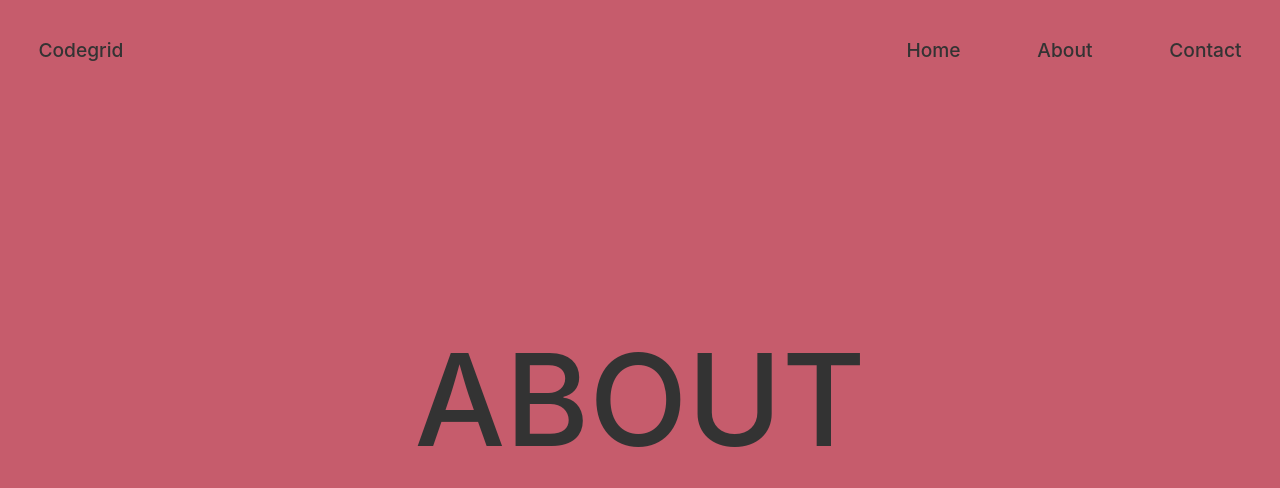
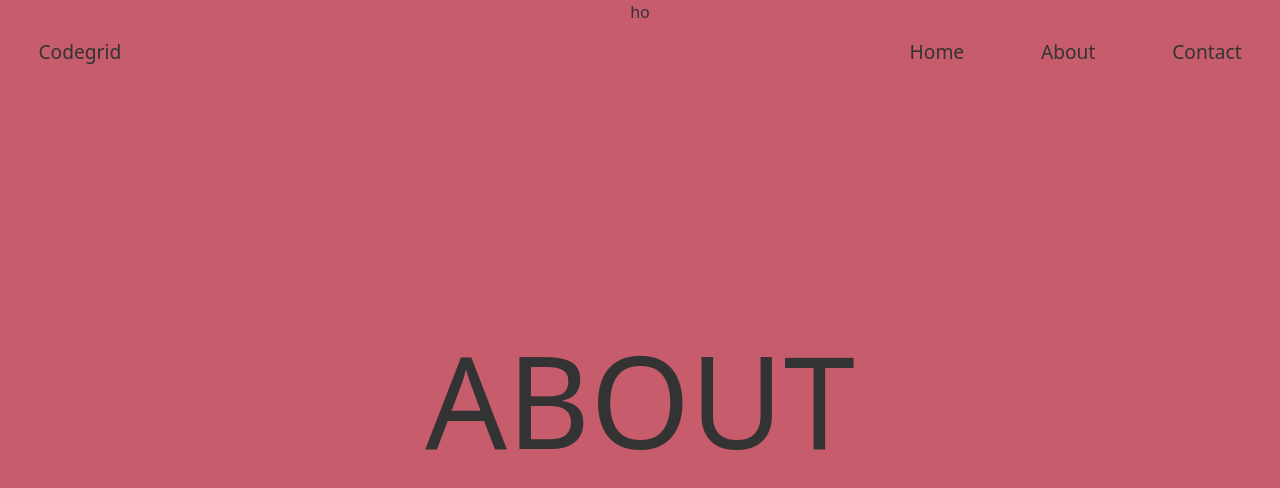
Before and after one commit to mariHidream/marihidream.github.io, a React (Create React App) app: page /about in a window 1280 px wide. Shown: the top 488 px of the page. Built offline with nearby package versions, Linux system fonts and the light colour scheme.

Commit message:
tailwind 설정

```diff
--- a/src/Component/About.js
+++ b/src/components/About.js
@@ -4,7 +4,10 @@ import slideTransition from '../slideTransition';
 const About = () => {
     return (
         <div>
-            <h2 className='text-transparent'>About</h2>
+            <h2 className=''>About</h2>
+            <div className='mobile:text-center'>
+                ho
+            </div>
         </div>
     );
 };
--- a/src/index.css
+++ b/src/index.css
@@ -1,8 +1,11 @@
+
+
+@tailwind base;
+@tailwind components;
+@tailwind utilities;
+
 body {
   margin: 0;
-  font-family: -apple-system, BlinkMacSystemFont, 'Segoe UI', 'Roboto', 'Oxygen',
-    'Ubuntu', 'Cantarell', 'Fira Sans', 'Droid Sans', 'Helvetica Neue',
-    sans-serif;
   -webkit-font-smoothing: antialiased;
   -moz-osx-font-smoothing: grayscale;
 }
--- a/tailwind.config.js
+++ b/tailwind.config.js
@@ -1,11 +1,27 @@
 /** @type {import('tailwindcss').Config} */
 module.exports = {
-  content: ["./src/**/*.{js,jsx,ts,tsx}"], //src 폴더의 하위 폴더, 파일이면서 확장자가 js, jsx, ts, tsx인 파일들에게 적용
+  content: [
+    "./src/**/*.{js,jsx,ts,tsx}",
+    "./pages/**/*.{js,jsx,ts,tsx}",
+    "./components/**/*.{js,jsx,ts,tsx}",
+  ], //src 폴더의 하위 폴더, 파일이면서 확장자가 js, jsx, ts, tsx인 파일들에게 적용
   theme: {
+    screens: {
+      mobile: "640px",
+      tablet: "768px",
+      laptop: "1024px",
+      desktop: "1280px",
+      // 'sm' : {'min' : '640px', 'max' : '767px'}
+       // => @media (min-width: 640px and max-width: 767px) { ... }
+    },
     extend: {},
     colors: {
-      transparent : 'transparent'
-    }
+      'my-color': '#00FF7F',
+    },
+    fontFamily: {
+      roboto: ['Roboto', 'sans-serif'],
+      serif: ['Merriweather', 'serif'],
+    },
   },
   plugins: [],
 }
```
Also changed, not shown: public/index.html (+1 -22 lines), src/App.js (+4 -4 lines), public/manifest.json, src/components/Contact.js (renamed from src/Component/Contact.js), src/components/Home.js (renamed from src/Component/Home.js), src/components/Navbar.js (renamed from src/Component/Navbar.js).
